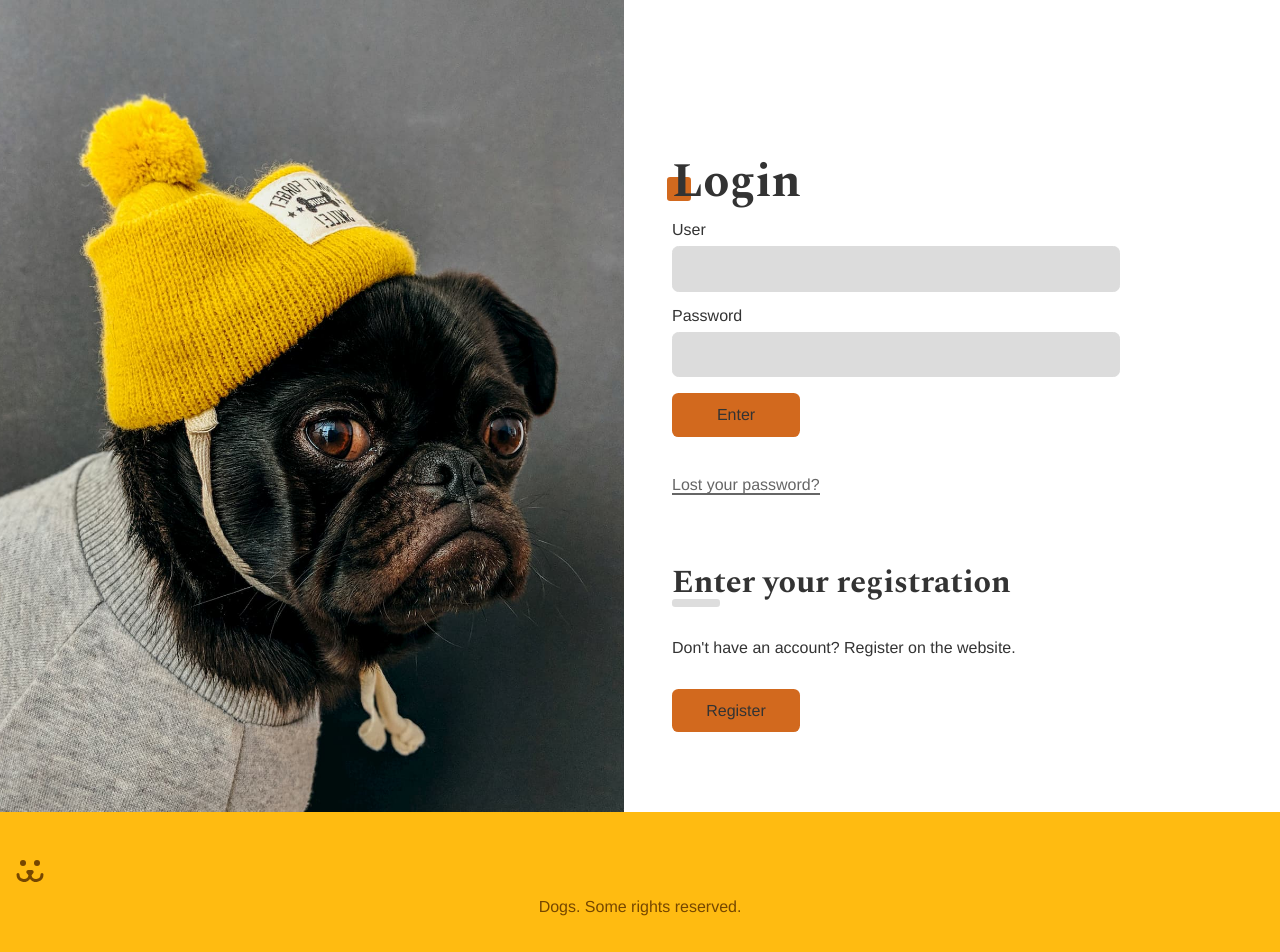
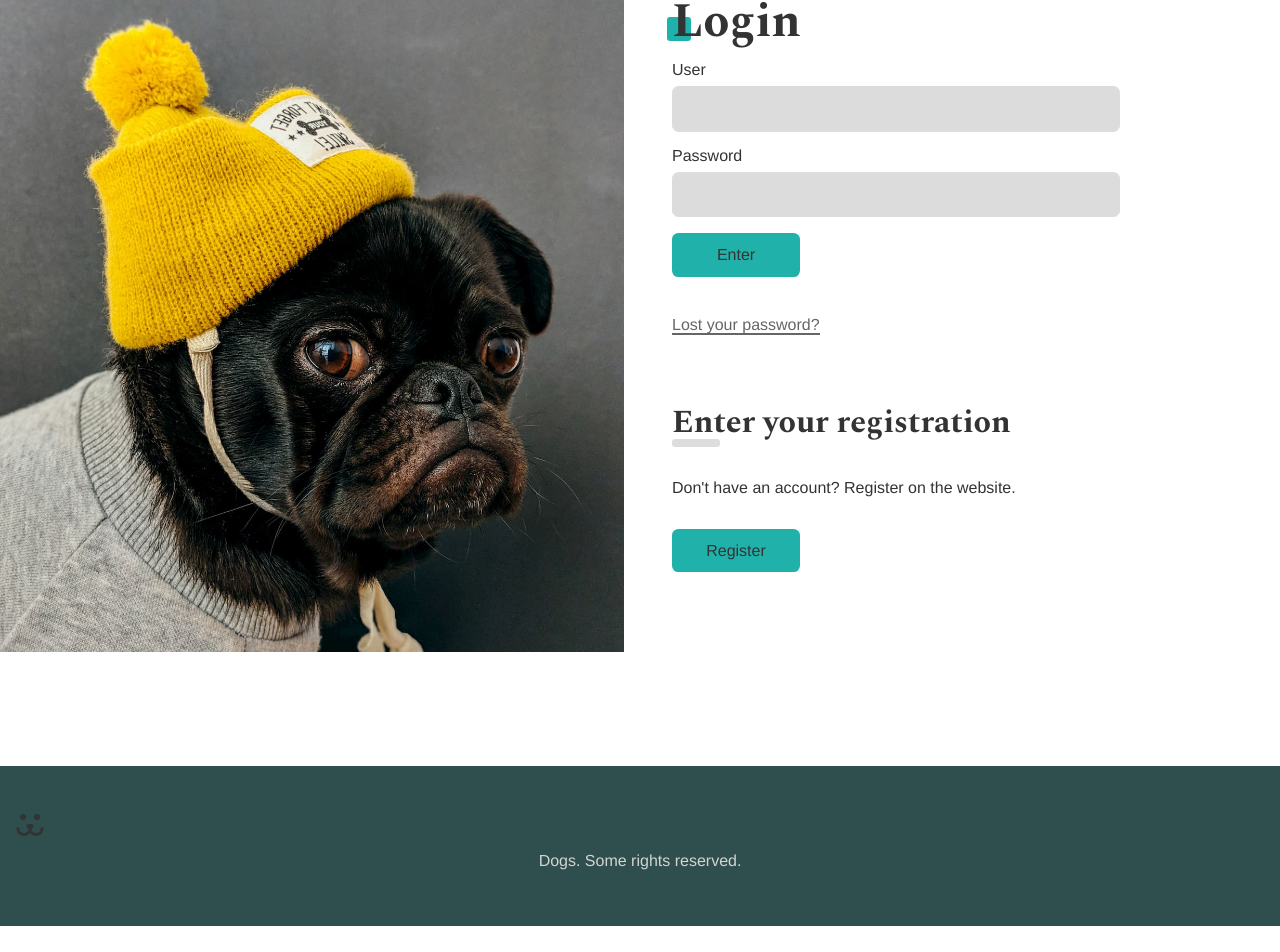
Before and after one commit to Lebarbote/dogs-project, a React (Vite) app: page /login in a window 1280 px wide. Shown: the part 98-1050 px from the top of the page. After the commit the page ends 1024 px from the top, so only its background shows below. Built offline with nearby package versions, Linux system fonts and the light colour scheme.

Commit message:
adjustments

```diff
--- a/index.html
+++ b/index.html
@@ -4,7 +4,7 @@
 <head>
   <meta charset="UTF-8" />
   <meta name="viewport" content="width=device-width, initial-scale=1.0" />
-  <meta name="theme-color" content="#fb1" />
+  <meta name="theme-color" content="#008B8B" />
   <meta name="description" content="Dogs - Social media for dogs." />
   <title>Dogs</title>
 </head>
--- a/src/App.css
+++ b/src/App.css
@@ -68,7 +68,7 @@ a {
   display: block;
   width: 1.5rem;
   height: 1.5rem;
-  background: #D2691E;
+  background: #20B2AA;
   position: absolute;
   bottom: 5px;
   left: -5px;
--- a/src/Components/Footer.jsx
+++ b/src/Components/Footer.jsx
@@ -1,11 +1,11 @@
 import React from 'react';
 import styles from './Footer.module.css';
-import dogsFooter from '../Assets/dogs-footer.svg';
+import Dogs from '../Assets/dogs.svg';
 
 const Footer = () => {
   return (
     <footer className={styles.footer}>
-      <img src={dogsFooter} alt="DogsFooter" />
+      <img src={Dogs} alt="dogs" />
       <p>Dogs. Some rights reserved.</p>
     </footer>
   );
--- a/src/Components/Footer.module.css
+++ b/src/Components/Footer.module.css
@@ -1,9 +1,9 @@
 .footer {
-  background: #fb1;
+  background: #2F4F4F;
   padding: 3rem 1rem 0 1rem;
   height: 10rem;
   text-align: center;
-  color: #764701;
+  color: #D3D3D3;
 }
 
 .footer p {
--- a/src/Components/Forms/Button.module.css
+++ b/src/Components/Forms/Button.module.css
@@ -4,7 +4,7 @@
   cursor: pointer;
   border: none;
   border-radius: 0.4rem;
-  background: #D2691E;
+  background: #20B2AA;
   color: #333;
   min-width: 8rem;
   padding: 0.8rem 1.2rem;
@@ -15,7 +15,7 @@
 .button:hover,
 .button:focus {
   outline: none;
-  box-shadow: 0 0 0 3px #F4A460, 0 0 0 4px #D2691E;
+  box-shadow: 0 0 0 3px #008B8B, 0 0 0 4px #20B2AA;
 }
 
 .button:disabled {
--- a/src/Components/Forms/Input.module.css
+++ b/src/Components/Forms/Input.module.css
@@ -16,9 +16,9 @@
 .input:focus,
 .input:hover {
   outline: none;
-  border-color: #D2691E;
+  border-color: #20B2AA;
   background: white;
-  box-shadow: 0 0 0 3px #F4A460;
+  box-shadow: 0 0 0 3px #008B8B;
 }
 
 .label {
--- a/src/Components/Login/Login.module.css
+++ b/src/Components/Login/Login.module.css
@@ -15,7 +15,6 @@
 .forms {
   max-width: 30rem;
   padding: 1rem;
-  margin-top: 20vh;
 }
 
 @media ( max-width: 40rem) {
--- a/src/Components/Photo/PhotoCommentsForm.module.css
+++ b/src/Components/Photo/PhotoCommentsForm.module.css
@@ -21,7 +21,7 @@
 .textarea:focus,
 .textarea:hover {
   outline: none;
-  border-color: #fb1;
+  border-color: #008B8B;
   background: white;
   box-shadow: 0 0 0 3px #fea;
 }
--- a/src/Components/User/UserHeaderNav.module.css
+++ b/src/Components/User/UserHeaderNav.module.css
@@ -30,12 +30,12 @@
 
 .nav a:global(.active) {
   background: white;
-  box-shadow: 0 0 0 3px #F4A460;
-  border-color: #D2691E;
+  box-shadow: 0 0 0 3px #008B8B;
+  border-color: #20B2AA;
 }
 
 .nav a:global(.active) svg > * {
-  fill: #D2691E;
+  fill: #20B2AA;
 }
 
 .mobileButton {
@@ -67,9 +67,9 @@
 .mobileButton:hover {
   outline: none;
   background: white;
-  box-shadow: 0 0 0 3px #F4A460;
-  border-color: #D2691E;
-  color: #D2691E;
+  box-shadow: 0 0 0 3px #008B8B;
+  border-color: #20B2AA;
+  color: #20B2AA;
 }
 
 .mobileButtonActive::after {
@@ -115,7 +115,7 @@
 
 .navMobile a:hover svg > *,
 .navMobile button:hover svg> * {
-  fill: #D2691E;
+  fill: #20B2AA;
 }
 
 .navMobile button{
```
Also changed, not shown: src/Assets/photo-login.jpg (added), src/Assets/photo-login2.jpg (added).
